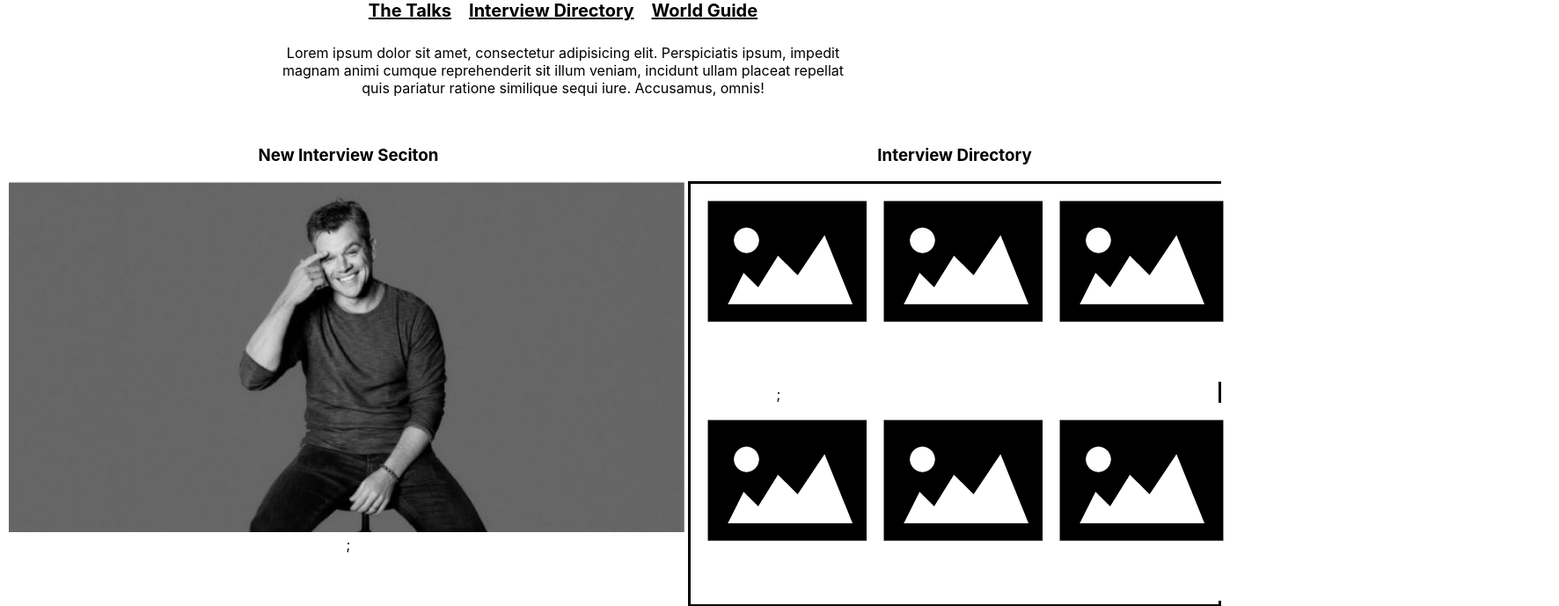
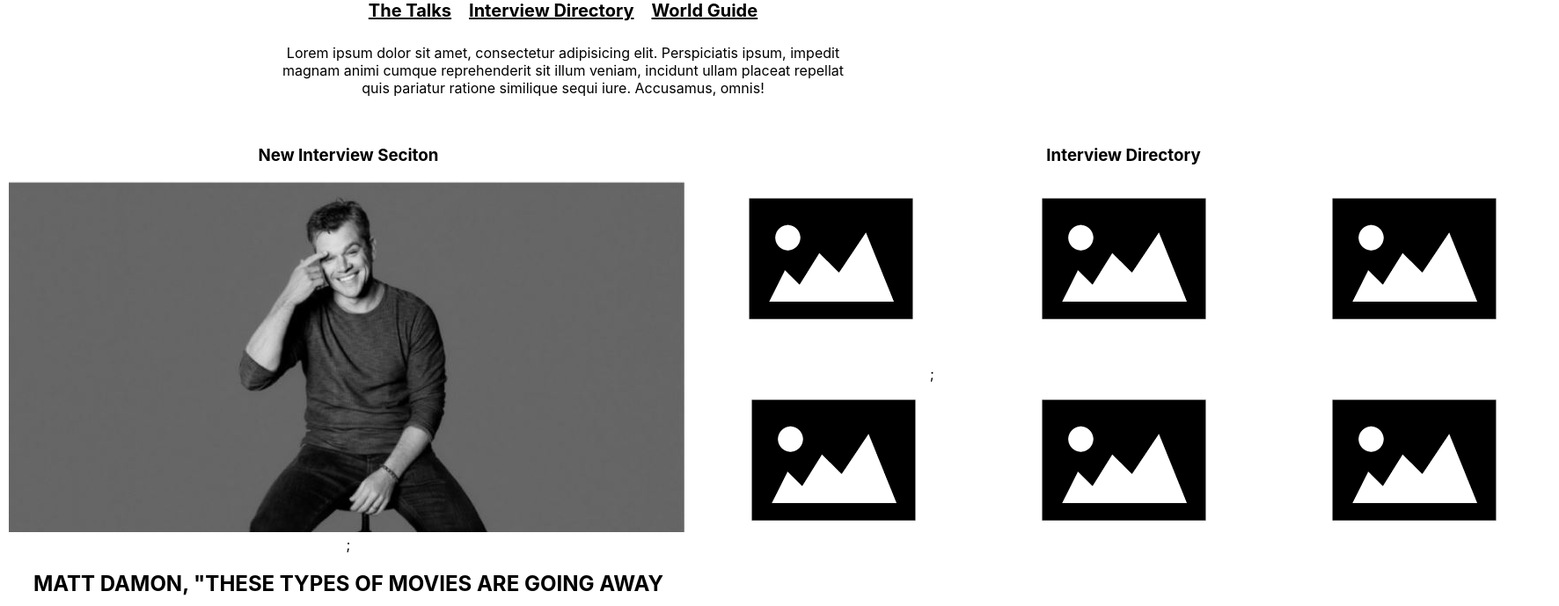
Before and after one commit to SadafHaroon2020/the_talks, a React (Create React App) app: page /thetalks in a window 1280 px wide. Shown: the top 689 px of the page at 88% size, 1772 px wide, since content can reach past the window. Built offline with nearby package versions, Linux system fonts and the light colour scheme.

Commit message:
Updated: 2020-08-25 00:30:57

```diff
--- a/src/App.css
+++ b/src/App.css
@@ -36,6 +36,6 @@ a{
 }
 .wrapper_box{
   display: grid;
-  grid-template-columns: 200px 200px 200px;
-  border:solid;
+  grid-template-columns: 330px 330px 330px;
+
 }
--- a/src/components/NewInterview.js
+++ b/src/components/NewInterview.js
@@ -5,6 +5,7 @@ const NewInterview=()=>{
         <div>
             <h3>New Interview Seciton</h3>
             <img className="image" src={Capture1} alt="Person" />;
+            <h2>MATT DAMON, "THESE TYPES OF MOVIES ARE GOING AWAY</h2>
         </div>
     )
 }
```
